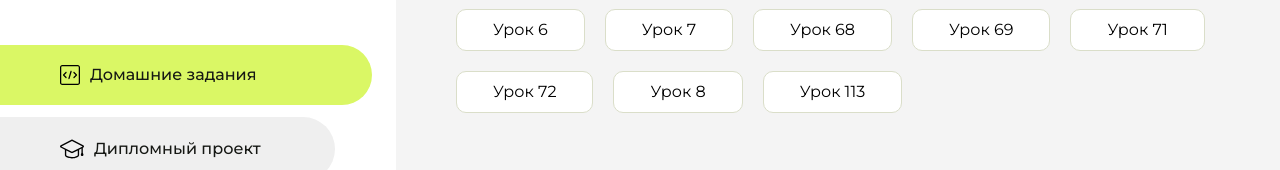
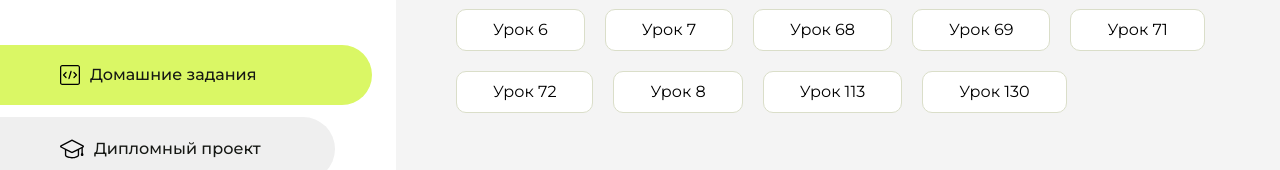
Before and after one commit to illusionshawty/homework, a plain HTML site: page index.html in a window 1280 px wide. Shown: the part 291-461 px from the top of the page. Drawn offline with Linux system fonts and the light colour scheme.

Commit message:
Update index.html

```diff
--- a/index.html
+++ b/index.html
@@ -134,6 +134,9 @@
                       <li class="content__list-item">
                         <a href="./lesson91/index.html">Урок 113</a>
                     </li>
+                      <li class="content__list-item">
+                        <a href="./wake-bake-footer/index.html">Урок 130</a>
+                    </li>
 <!--                       <li class="content__list-item">
                         <a href="./lesson-64/index.html">Урок 9</a>
                     </li> -->
```
